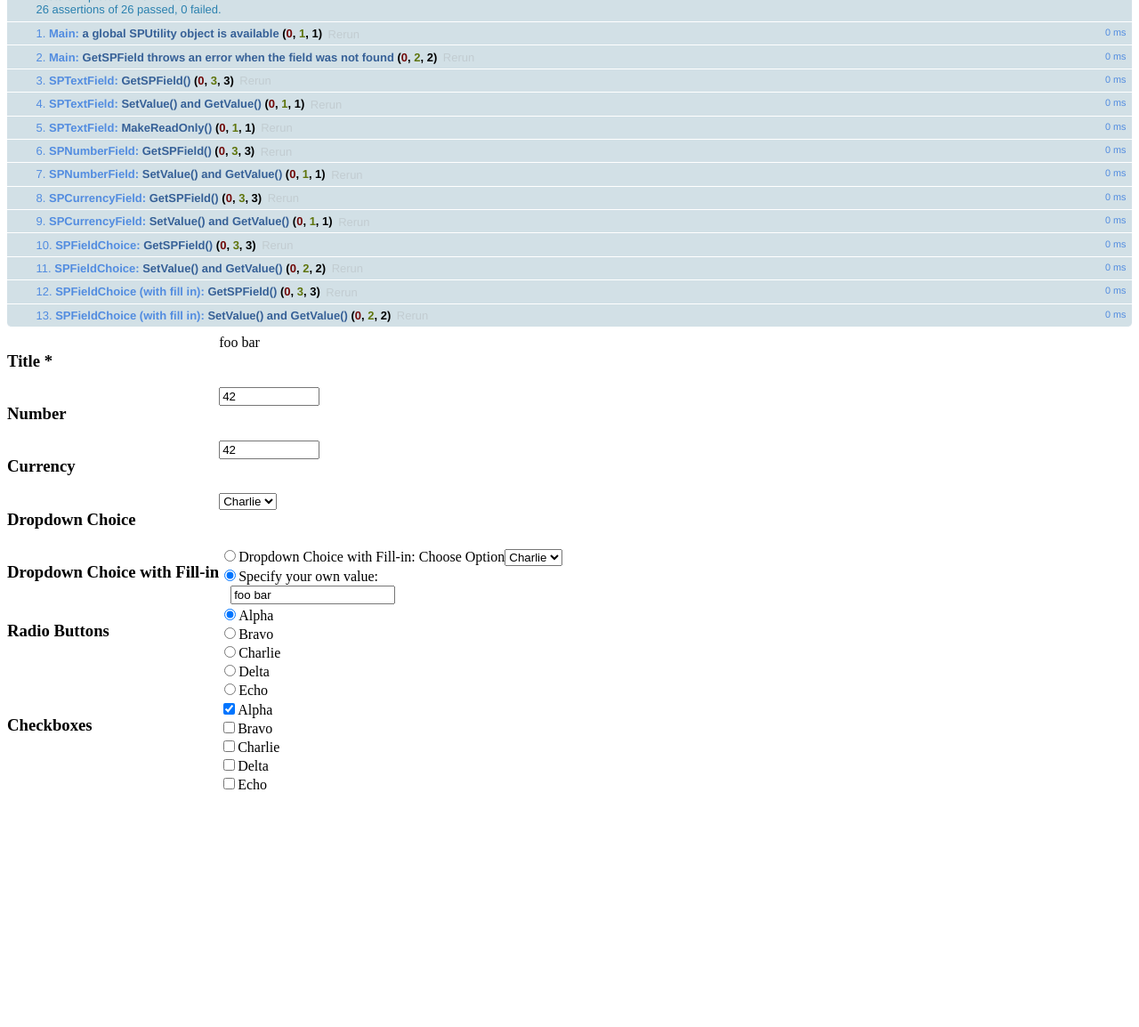
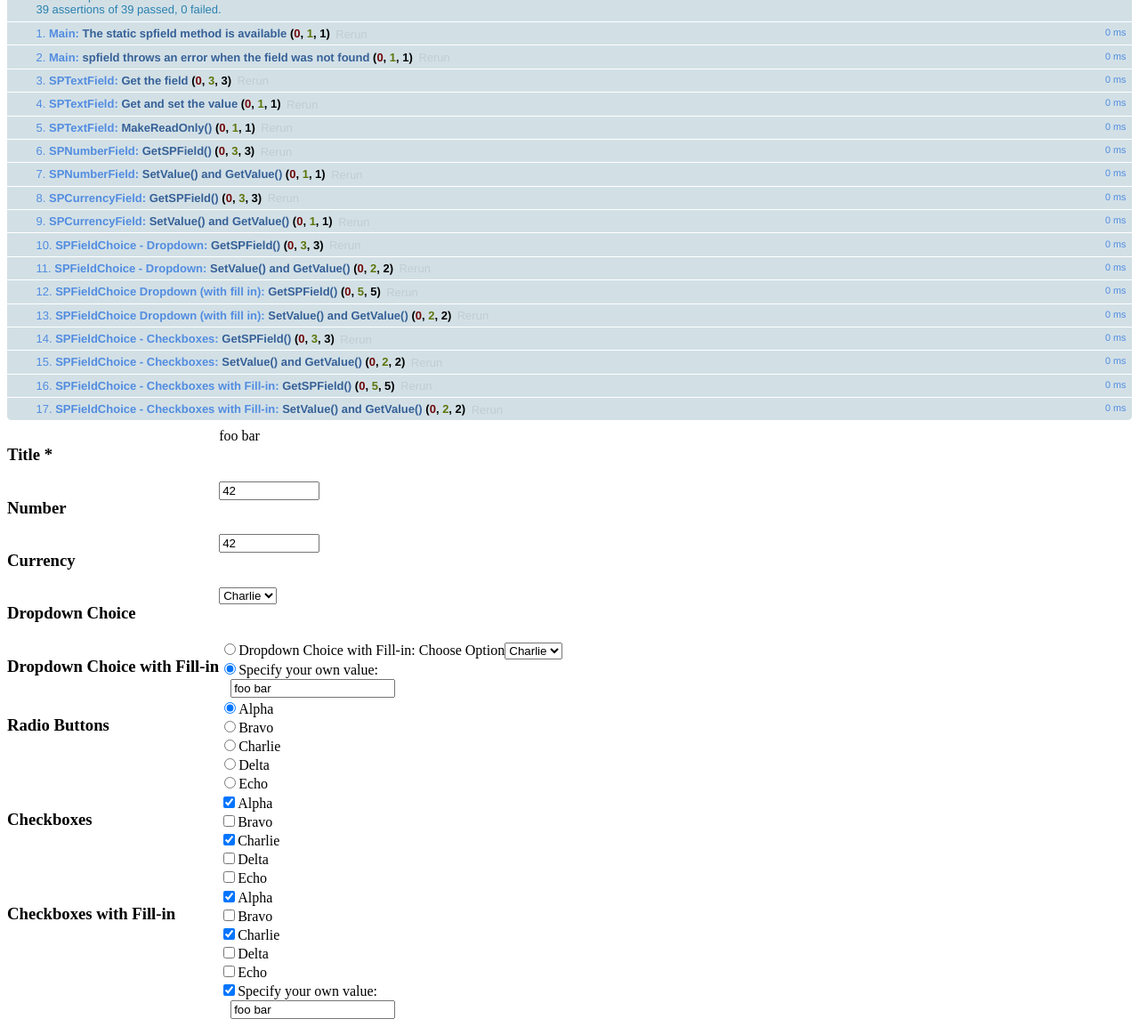
Before and after one commit to kitmenke/sputility, a website: page test/sputility.html in a window 1280 px wide. Shown: the part 140-1294 px from the top of the page at 89% size. Before the commit the page ends 1040 px from the top, so only its background shows below. Drawn offline with Linux system fonts and the light colour scheme.

Commit message:
Added support for multi-select choice fields. Changing API from SPUtility global variable to functions under $.

```diff
--- a/src/sputility.js
+++ b/src/sputility.js
@@ -11,7 +11,6 @@
    Changelog: http://sputility.codeplex.com/wikipage?title=Changelog
 */
 
-
 if (!Object.create) {
    Object.create = function (o) {
       if (arguments.length > 1) {
@@ -22,23 +21,6 @@ if (!Object.create) {
       return new F();
    };
 }
-
-//+ Jonas Raoni Soares Silva
-//@ http://jsfromhell.com/number/fmt-money [rev. #2]
-// Modified to pass JSLint
-// c = # of floating point decimal places
-// d = decimal separator
-// t = thousands separator
-Number.prototype.formatMoney = function (c, d, t) {
-   c = (isNaN(c = Math.abs(c)) ? 2 : c);
-   d = (d === undefined ? "." : d);
-   t = (t === undefined ? "," : t);
-   var n = this,
-      s = (n < 0 ? "-" : ""),
-      i = parseInt(n = Math.abs(+n || 0).toFixed(c), 10) + "",
-      j = (j = i.length) > 3 ? j % 3 : 0;
-   return s + (j ? i.substr(0, j) + t : "") + i.substr(j).replace(/(\d{3})(?=\d)/g, "$1" + t) + (c ? d + Math.abs(n - i).toFixed(c).slice(2) : "");
-};
 
 /*
  *   SPUtility namespace
@@ -99,6 +81,23 @@ Number.prototype.formatMoney = function (c, d, t) {
       return val;
    }
 
+   //+ Jonas Raoni Soares Silva
+   //@ http://jsfromhell.com/number/fmt-money [rev. #2]
+   // Modified to pass JSLint
+   // n = the number to format
+   // c = # of floating point decimal places, default 2
+   // d = decimal separator, default "."
+   // t = thousands separator, default ","
+   function formatMoney(n, c, d, t) {
+      c = (isNaN(c = Math.abs(c)) ? 2 : c);
+      d = (d === undefined ? "." : d);
+      t = (t === undefined ? "," : t);
+      var s = (n < 0 ? "-" : ""),
+         i = parseInt(n = Math.abs(+n || 0).toFixed(c), 10) + "",
+         j = (j = i.length) > 3 ? j % 3 : 0;
+      return s + (j ? i.substr(0, j) + t : "") + i.substr(j).replace(/(\d{3})(?=\d)/g, "$1" + t) + (c ? d + Math.abs(n - i).toFixed(c).slice(2) : "");
+   }
+
    // Gets the input controls for a field (used for Textboxes)
    function getInputControl(spField) {
       if (spField.Controls === null) {
@@ -113,22 +112,21 @@ Number.prototype.formatMoney = function (c, d, t) {
       throw 'Unable to retrieve the input control for ' + spField.Name;
    }
 
-   /*
    function getHashFromInputControls(spField, selector) {
-      var oHash = null, inputTags = $(spField.Controls).find(selector), inputLabel, key;
-      if (null !== inputTags && inputTags.length > 0) {
-         oHash = {};
-
-         inputTags.each(function (elem) {
-            inputLabel = elem.next(0);
-            if (!isUndefined(inputLabel)) {
-               key = $(inputLabel).text();
-               oHash[key] = elem;
+      var oHash = [], i,
+         inputs = $(spField.Controls).find(selector),
+         labels = $(spField.Controls).find("label");
+      if (labels.length < inputs.length) {
+         throw "Unable to get hashtable of controls.";
       }
+      for (i = 0; i < inputs.length; i++) {
+         oHash.push({
+            key: $(labels[i]).text(),
+            value: inputs[i]
          });
       }
       return oHash;
-   }*/
+   }
 
    function getSPFieldType(element) {
       var matches, comment, n;
@@ -164,8 +162,10 @@ Number.prototype.formatMoney = function (c, d, t) {
          field = new SPCurrencyField(spFieldParams);
          break;
       case 'SPFieldChoice':
+         field = new SPDropdownChoiceField(spFieldParams);
+         break;
       case 'SPFieldMultiChoice':
-         field = new SPDropdownChoiceField(spFieldParams);
+         field = new SPCheckboxChoiceField(spFieldParams);
          break;
          /*
       case 'SPFieldNote':
@@ -293,6 +293,7 @@ Number.prototype.formatMoney = function (c, d, t) {
       }
    }
 
+   /*
    function toggleSPField(strFieldName, bShowField) {
       lazyLoadSPFields();
 
@@ -304,11 +305,11 @@ Number.prototype.formatMoney = function (c, d, t) {
       }
 
       toggleSPFieldRows(fieldParams.labelRow, fieldParams.controlsRow, bShowField);
-   }
+   }*/
 
    function updateReadOnlyLabel(spField) {
       if (spField.ReadOnlyLabel) {
-         spField.ReadOnlyLabel.update(spField.GetValue());
+         spField.ReadOnlyLabel.html(spField.GetValue());
       }
    }
 
@@ -493,7 +494,7 @@ Number.prototype.formatMoney = function (c, d, t) {
    SPCurrencyField.prototype.GetFormattedValue = function () {
       var text = this.GetValue();
       if (typeof text === "number") {
-         text = '$' + text.formatMoney(this.FormatOptions.decimalPlaces);
+         text = '$' + formatMoney(text, this.FormatOptions.decimalPlaces);
       }
       return text;
    };
@@ -576,32 +577,86 @@ Number.prototype.formatMoney = function (c, d, t) {
       return this;
    };
 
-   /*
+   function SPCheckboxChoiceField(fieldParams) {
+      SPChoiceField.call(this, fieldParams);
+
+      if (this.Controls === null) {
+         return;
+      }
+
+      this.Checkboxes = getHashFromInputControls(this, 'input[type="checkbox"]');
+
+      // when fill-in is allowed, it shows up as an extra checkbox
+      // remove it and set the fill-in element because it isn't a normal value
+      if (this.FillInAllowed) {
+         this.FillInElement = this.Checkboxes.pop().value;
+      }
+
+   }
+
+   // Inherit from SPChoiceField
+   SPCheckboxChoiceField.prototype = Object.create(SPChoiceField.prototype);
+
+   SPCheckboxChoiceField.prototype.GetValue = function () {
+      var values = [];
+      $(this.Checkboxes).each(function (index, pair) {
+         var checkbox = pair.value;
+         if (checkbox.checked === true) {
+            values.push(pair.key);
+         }
+      });
+
+      if (this.FillInAllowed && this.FillInElement.checked === true) {
+         values.push($(this.FillInTextbox).val());
+      }
+
+      return values;
+   };
+
+   SPCheckboxChoiceField.prototype.SetValue = function (value, isChecked) {
+      // find the radio button we need to set in our hashtable
+      var checkbox = null;
+      isChecked = isUndefined(isChecked) ? true : isChecked;
+
+      $(this.Checkboxes).each(function (index, pair) {
+         if (pair.key === value) {
+            checkbox = pair.value;
+            return false;
+         }
+      });
+
+      // if couldn't find the element in the hashtable
+      // and fill-in is allowed, assume they meant the fill-in value
+      if (null === checkbox && this.FillInAllowed) {
+         checkbox = this.FillInElement;
+         $(this.FillInTextbox).val(value);
+      }
+
+      if (null !== checkbox) {
+         checkbox.checked = isChecked;
+      }
+      updateReadOnlyLabel(this);
+      return this;
+   };
+
+   /**
     *   SPUtility Global object and Public Methods
-    */
-
-   window.SPUtility = {
-      Debug: function (isDebug) {
+   **/
+   function Debug(isDebug) {
       if ('boolean' === typeof isDebug) {
          _debugMode = isDebug;
       }
       return _debugMode;
-      },
-
-      // Gets all of the SPFields on the page
-      GetSPFields: function () {
-         lazyLoadSPFields();
-         return _fieldsHashtable;
-      },
+   }
 
    // Searches the page for a specific field by name
-      GetSPField: function (strFieldName) {
+   function GetSPField(strFieldName) {
       lazyLoadSPFields();
 
       var fieldParams = _fieldsHashtable[strFieldName];
 
       if (isUndefined(fieldParams)) {
-            throw 'GetSPField: Unable to find a SPField named ' + strFieldName;
+         throw 'Unable to get a SPField named ' + strFieldName;
       }
 
       if (fieldParams.spField === null) {
@@ -610,14 +665,27 @@ Number.prototype.formatMoney = function (c, d, t) {
       }
 
       return fieldParams.spField;
-      },
+   }
 
-      HideSPField: function (strFieldName) {
+   // Gets all of the SPFields on the page
+   /*
+   function GetSPFields() {
+      lazyLoadSPFields();
+      return _fieldsHashtable;
+   }
+
+   function HideSPField(strFieldName) {
       toggleSPField(strFieldName, false);
-      },
+   }
 
-      ShowSPField: function (strFieldName) {
+   function ShowSPField(strFieldName) {
       toggleSPField(strFieldName, true);
-      }
-   };
+   }*/
+
+   /**
+    * Static methods
+   **/
+   $.sputility = Debug;
+   $.spfield = GetSPField;
+
 }(window, jQuery));
--- a/test/sputility.html
+++ b/test/sputility.html
@@ -163,7 +163,7 @@
              -->
              <span dir="none"><table cellpadding="0" cellspacing="1">
               <tr>
-                <td><span class="ms-RadioText" title="Alpha"><input id="ctl00_m_g_b2a76005_5d3d_4591_9f83_b32d5af4e808_ctl00_ctl05_ctl07_ctl00_ctl00_ctl04_ctl00_ctl00" type="checkbox" name="ctl00$m$g_b2a76005_5d3d_4591_9f83_b32d5af4e808$ctl00$ctl05$ctl07$ctl00$ctl00$ctl04$ctl00$ctl00" checked="checked" /><label for="ctl00_m_g_b2a76005_5d3d_4591_9f83_b32d5af4e808_ctl00_ctl05_ctl07_ctl00_ctl00_ctl04_ctl00_ctl00">Alpha</label></span></td>
+                <td><span class="ms-RadioText" title="Alpha"><input id="ctl00_m_g_b2a76005_5d3d_4591_9f83_b32d5af4e808_ctl00_ctl05_ctl07_ctl00_ctl00_ctl04_ctl00_ctl00" type="checkbox" name="ctl00$m$g_b2a76005_5d3d_4591_9f83_b32d5af4e808$ctl00$ctl05$ctl07$ctl00$ctl00$ctl04$ctl00$ctl00" /><label for="ctl00_m_g_b2a76005_5d3d_4591_9f83_b32d5af4e808_ctl00_ctl05_ctl07_ctl00_ctl00_ctl04_ctl00_ctl00">Alpha</label></span></td>
               </tr><tr>
               <td><span class="ms-RadioText" title="Bravo"><input id="ctl00_m_g_b2a76005_5d3d_4591_9f83_b32d5af4e808_ctl00_ctl05_ctl07_ctl00_ctl00_ctl04_ctl00_ctl01" type="checkbox" name="ctl00$m$g_b2a76005_5d3d_4591_9f83_b32d5af4e808$ctl00$ctl05$ctl07$ctl00$ctl00$ctl04$ctl00$ctl01" /><label for="ctl00_m_g_b2a76005_5d3d_4591_9f83_b32d5af4e808_ctl00_ctl05_ctl07_ctl00_ctl00_ctl04_ctl00_ctl01">Bravo</label></span></td>
             </tr><tr>
@@ -179,6 +179,38 @@
   </td>
 </tr>
 
+<tr>
+    <td nowrap="true" valign="top" width="190px" class="ms-formlabel"><h3 class="ms-standardheader">
+    <nobr>Checkboxes with Fill-in</nobr>
+  </h3></td>
+    <td valign="top" class="ms-formbody">
+    <!-- FieldName="Checkboxes with Fill-in"
+       FieldInternalName="Checkboxes_x0020_with_x0020_Fill"
+       FieldType="SPFieldMultiChoice"
+      -->
+      <span dir="none"><table cellpadding="0" cellspacing="1">
+          <tr>
+            <td><span class="ms-RadioText" title="Alpha"><input id="ctl00_m_g_b2a76005_5d3d_4591_9f83_b32d5af4e808_ctl00_ctl05_ctl08_ctl00_ctl00_ctl04_ctl00_ctl00" type="checkbox" name="ctl00$m$g_b2a76005_5d3d_4591_9f83_b32d5af4e808$ctl00$ctl05$ctl08$ctl00$ctl00$ctl04$ctl00$ctl00" /><label for="ctl00_m_g_b2a76005_5d3d_4591_9f83_b32d5af4e808_ctl00_ctl05_ctl08_ctl00_ctl00_ctl04_ctl00_ctl00">Alpha</label></span></td>
+          </tr><tr>
+            <td><span class="ms-RadioText" title="Bravo"><input id="ctl00_m_g_b2a76005_5d3d_4591_9f83_b32d5af4e808_ctl00_ctl05_ctl08_ctl00_ctl00_ctl04_ctl00_ctl01" type="checkbox" name="ctl00$m$g_b2a76005_5d3d_4591_9f83_b32d5af4e808$ctl00$ctl05$ctl08$ctl00$ctl00$ctl04$ctl00$ctl01" /><label for="ctl00_m_g_b2a76005_5d3d_4591_9f83_b32d5af4e808_ctl00_ctl05_ctl08_ctl00_ctl00_ctl04_ctl00_ctl01">Bravo</label></span></td>
+          </tr><tr>
+            <td><span class="ms-RadioText" title="Charlie"><input id="ctl00_m_g_b2a76005_5d3d_4591_9f83_b32d5af4e808_ctl00_ctl05_ctl08_ctl00_ctl00_ctl04_ctl00_ctl02" type="checkbox" name="ctl00$m$g_b2a76005_5d3d_4591_9f83_b32d5af4e808$ctl00$ctl05$ctl08$ctl00$ctl00$ctl04$ctl00$ctl02" /><label for="ctl00_m_g_b2a76005_5d3d_4591_9f83_b32d5af4e808_ctl00_ctl05_ctl08_ctl00_ctl00_ctl04_ctl00_ctl02">Charlie</label></span></td>
+          </tr><tr>
+            <td><span class="ms-RadioText" title="Delta"><input id="ctl00_m_g_b2a76005_5d3d_4591_9f83_b32d5af4e808_ctl00_ctl05_ctl08_ctl00_ctl00_ctl04_ctl00_ctl03" type="checkbox" name="ctl00$m$g_b2a76005_5d3d_4591_9f83_b32d5af4e808$ctl00$ctl05$ctl08$ctl00$ctl00$ctl04$ctl00$ctl03" /><label for="ctl00_m_g_b2a76005_5d3d_4591_9f83_b32d5af4e808_ctl00_ctl05_ctl08_ctl00_ctl00_ctl04_ctl00_ctl03">Delta</label></span></td>
+          </tr><tr>
+            <td><span class="ms-RadioText" title="Echo"><input id="ctl00_m_g_b2a76005_5d3d_4591_9f83_b32d5af4e808_ctl00_ctl05_ctl08_ctl00_ctl00_ctl04_ctl00_ctl04" type="checkbox" name="ctl00$m$g_b2a76005_5d3d_4591_9f83_b32d5af4e808$ctl00$ctl05$ctl08$ctl00$ctl00$ctl04$ctl00$ctl04" /><label for="ctl00_m_g_b2a76005_5d3d_4591_9f83_b32d5af4e808_ctl00_ctl05_ctl08_ctl00_ctl00_ctl04_ctl00_ctl04">Echo</label></span></td>
+          </tr><tr>
+            <td><span onclick="ChangeFillinTextTabindex('ctl00_m_g_b2a76005_5d3d_4591_9f83_b32d5af4e808_ctl00_ctl05_ctl08_ctl00_ctl00_ctl04_ctl00_ctl06','ctl00_m_g_b2a76005_5d3d_4591_9f83_b32d5af4e808_ctl00_ctl05_ctl08_ctl00_ctl00_ctl04_ctl00_ctl05')" class="ms-RadioText" title="Specify your own value:"><input id="ctl00_m_g_b2a76005_5d3d_4591_9f83_b32d5af4e808_ctl00_ctl05_ctl08_ctl00_ctl00_ctl04_ctl00_ctl05" type="checkbox" name="ctl00$m$g_b2a76005_5d3d_4591_9f83_b32d5af4e808$ctl00$ctl05$ctl08$ctl00$ctl00$ctl04$ctl00$ctl05" /><label for="ctl00_m_g_b2a76005_5d3d_4591_9f83_b32d5af4e808_ctl00_ctl05_ctl08_ctl00_ctl00_ctl04_ctl00_ctl05">Specify your own value:</label></span></td>
+          </tr><tr>
+            <td>&#160;&#160;&#160;<input onclick="SetChoiceOption('ctl00_m_g_b2a76005_5d3d_4591_9f83_b32d5af4e808_ctl00_ctl05_ctl08_ctl00_ctl00_ctl04_ctl00_ctl05')" onfocus="SetChoiceOption('ctl00_m_g_b2a76005_5d3d_4591_9f83_b32d5af4e808_ctl00_ctl05_ctl08_ctl00_ctl00_ctl04_ctl00_ctl05')" name="ctl00$m$g_b2a76005_5d3d_4591_9f83_b32d5af4e808$ctl00$ctl05$ctl08$ctl00$ctl00$ctl04$ctl00$ctl06" type="text" maxlength="255" id="ctl00_m_g_b2a76005_5d3d_4591_9f83_b32d5af4e808_ctl00_ctl05_ctl08_ctl00_ctl00_ctl04_ctl00_ctl06" tabindex="-1" title="Checkboxes with Fill-in : Specify your own value:" /></td>
+          </tr>
+        </table></span>
+
+
+    </td>
+  </tr>
+
+
 
     </table>
 
--- a/test/sputility_test.js
+++ b/test/sputility_test.js
@@ -20,32 +20,30 @@
       throws(block, [expected], [message])
   */
 
-  $.noop();
   module( "Main" );
 
-  test('a global SPUtility object is available', function() {
-    ok(SPUtility, "SPUtility global object was not found.");
+  test("The static spfield method is available", function() {
+    ok($.spfield);
   });
 
-  test('GetSPField throws an error when the field was not found', function() {
-    ok(SPUtility, "SPUtility global object was not found.");
+  test("spfield throws an error when the field was not found", function() {
     throws(
       function() {
-        SPUtility.GetSPField('foo bar');
+        $.spfield('foo bar');
       },
-      "GetSPField: Unable to find a SPField named foo bar"
+      "Unable to get a SPField named foo bar",
+      "Correct error was thrown"
     );
   });
 
-
-  module( "SPTextField", {
+  module("SPTextField", {
     setup: function() {
       this.textboxId = 'ctl00_m_g_b2a76005_5d3d_4591_9f83_b32d5af4e808_ctl00_ctl05_ctl00_ctl00_ctl00_ctl04_ctl00_ctl00_TextField';
-      this.field = SPUtility.GetSPField('Title');
+      this.field = $.spfield('Title');
     }
   });
 
-  test('GetSPField()', function() {
+  test("Get the field", function() {
     expect( 3 );
     notStrictEqual(this.field, null, "GetSPField returned null (should have returned an object).");
     strictEqual(this.field.Type, "SPFieldText", "Wrong type: " + this.field.Type);
@@ -55,7 +53,7 @@
       "Textbox property is not set or is set to the wrong to the wrong DOM object.");
   });
 
-  test("SetValue() and GetValue()", function() {
+  test("Get and set the value", function() {
     expect( 1 );
 
     var expected = 'foo bar';
@@ -80,7 +78,7 @@
   module( "SPNumberField", {
     setup: function() {
       this.textboxId = 'ctl00_m_g_b2a76005_5d3d_4591_9f83_b32d5af4e808_ctl00_ctl05_ctl08_ctl00_ctl00_ctl04_ctl00_ctl00_TextField';
-      this.field = SPUtility.GetSPField('Number');
+      this.field = $.spfield('Number');
     }
   });
 
@@ -108,7 +106,7 @@
   module( "SPCurrencyField", {
     setup: function() {
       this.textboxId = 'ctl00_m_g_b2a76005_5d3d_4591_9f83_b32d5af4e808_ctl00_ctl05_ctl09_ctl00_ctl00_ctl04_ctl00_ctl00_TextField';
-      this.field = SPUtility.GetSPField('Currency');
+      this.field = $.spfield('Currency');
     }
   });
 
@@ -133,10 +131,10 @@
       "SetValue() failed to set Textbox.");
   });
 
-  module( "SPFieldChoice", {
+  module( "SPFieldChoice - Dropdown", {
     setup: function() {
       this.dropdownId = 'ctl00_m_g_b2a76005_5d3d_4591_9f83_b32d5af4e808_ctl00_ctl05_ctl04_ctl00_ctl00_ctl04_ctl00_DropDownChoice';
-      this.field = SPUtility.GetSPField('Dropdown Choice');
+      this.field = $.spfield('Dropdown Choice');
     }
   });
 
@@ -168,21 +166,24 @@
       "Passing SetValue() garbage changed the value.");
   });
 
-  module( "SPFieldChoice (with fill in)", {
+  module( "SPFieldChoice Dropdown (with fill in)", {
     setup: function() {
       this.dropdownId = 'ctl00_m_g_b2a76005_5d3d_4591_9f83_b32d5af4e808_ctl00_ctl05_ctl05_ctl00_ctl00_ctl04_ctl00_DropDownChoice';
-      this.field = SPUtility.GetSPField('Dropdown Choice with Fill-in');
+      this.field = $.spfield('Dropdown Choice with Fill-in');
     }
   });
 
   test('GetSPField()', function() {
-    expect( 3 );
-    notStrictEqual(this.field, null, "GetSPField returned null (should have returned an object).");
+    expect( 5 );
+    notStrictEqual(this.field, null, "GetSPField should have returned an object.");
+    notStrictEqual(this.field.FillInElement, null, "Fill in element should have an element.");
+    strictEqual(this.field.FillInAllowed, true, "Fill in should be allowed.");
     strictEqual(this.field.Type, "SPFieldChoice", "Wrong type: " + this.field.Type);
     strictEqual(
       this.field.Dropdown.id,
       this.dropdownId,
       "Textbox property is not set or is set to the wrong to the wrong DOM object.");
+
   });
 
   test("SetValue() and GetValue()", function() {
@@ -202,4 +203,77 @@
       "SetValue() failed to set fill in value.");
   });
 
+  module( "SPFieldChoice - Checkboxes", {
+    setup: function() {
+      this.field = $.spfield('Checkboxes');
+    }
+  });
+
+  test('GetSPField()', function() {
+    expect( 3 );
+    notStrictEqual(this.field, null, "GetSPField returned null (should have returned an object).");
+    strictEqual(this.field.Type, "SPFieldMultiChoice", "Wrong type: " + this.field.Type);
+    strictEqual(
+      this.field.Checkboxes.length,
+      5,
+      "There are not 5 checkboxes.");
+  });
+
+  test("SetValue() and GetValue()", function() {
+    expect( 2 );
+
+    var expected = [ "Alpha", "Charlie" ];
+    this.field.SetValue("Alpha", true);
+    this.field.SetValue("Charlie", true);
+
+    deepEqual(this.field.GetValue(),
+      expected,
+      "SetValue() failed to set the checkbox.");
+
+    // pass a garbage value
+    this.field.SetValue("foo bar");
+    deepEqual(this.field.GetValue(),
+      expected,
+      "Passing garbage to SetValue() changed the value.");
+  });
+
+
+
+  module( "SPFieldChoice - Checkboxes with Fill-in", {
+    setup: function() {
+      this.field = $.spfield('Checkboxes with Fill-in');
+    }
+  });
+
+  test('GetSPField()', function() {
+    expect( 5 );
+    notStrictEqual(this.field, null, "GetSPField returned null (should have returned an object).");
+    notStrictEqual(this.field.FillInElement, null, "Fill in element should have an element.");
+    strictEqual(this.field.FillInAllowed, true, "Fill in should be allowed.");
+    strictEqual(this.field.Type, "SPFieldMultiChoice", "Wrong type: " + this.field.Type);
+    strictEqual(
+      this.field.Checkboxes.length,
+      5,
+      "There are not 5 checkboxes.");
+  });
+
+  test("SetValue() and GetValue()", function() {
+    expect( 2 );
+
+    var expected = [ "Alpha", "Charlie" ];
+    this.field.SetValue("Alpha", true);
+    this.field.SetValue("Charlie", true);
+
+    deepEqual(this.field.GetValue(),
+      expected,
+      "SetValue() failed to set the checkbox.");
+
+    // pass a value to fill-in
+    this.field.SetValue("foo bar");
+    expected.push("foo bar");
+    deepEqual(this.field.GetValue(),
+      expected,
+      "Fill-in value should be set now.");
+  });
+
 }(jQuery));
```
Also changed, not shown: README.md, dist/sputility.js, dist/sputility.min.js. Lines whose indentation alone changed are shown as unchanged.
